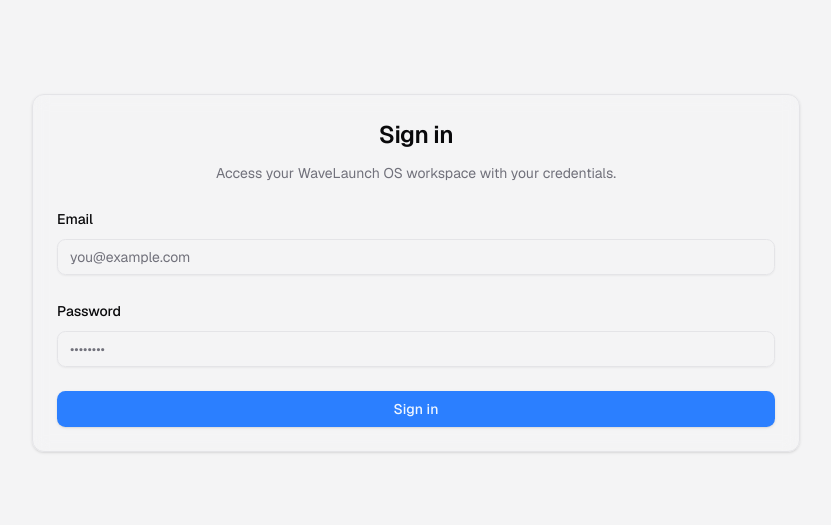
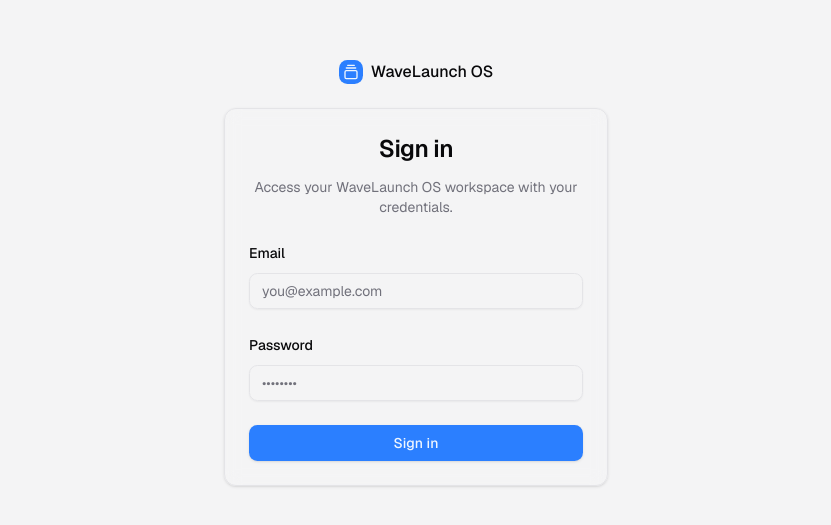
Before and after one commit to adityachaturveda/OSwavelaunch, a Next.js app in the folder wavelaunchos/: page /login in a window 1280 px wide. Shown: the part 127-652 px from the top of the page, without its empty margins (224-1055 px from the left). Built offline with nearby package versions, Linux system fonts and the light colour scheme; no server answers.

Commit message:
fix: revert to prisma-client provider for vercel compatibility\n\n- Keep binaryTargets for Vercel deployment (linux-musl, rhel-openssl-3.0.x)\n- Use prisma-client (Prisma 6.x Node-API) instead of prisma-client-js\n- Update login page to use shadcn login-03 layout

```diff
--- a/wavelaunchos/app/login/page.tsx
+++ b/wavelaunchos/app/login/page.tsx
@@ -1,5 +1,8 @@
+import Link from "next/link";
 import { redirect } from "next/navigation";
 import { getServerSession } from "next-auth";
+
+import { GalleryVerticalEnd } from "lucide-react";
 
 import { LoginForm } from "./login-form";
 import authOptions from "@/lib/auth/options";
@@ -21,8 +24,14 @@
   }
 
   return (
-    <div className="flex min-h-svh flex-col items-center justify-center bg-muted p-6 md:p-10">
-      <div className="w-full max-w-sm md:max-w-3xl">
+    <div className="bg-muted flex min-h-svh flex-col items-center justify-center gap-6 p-6 md:p-10">
+      <div className="flex w-full max-w-sm flex-col gap-6">
+        <Link href="/" className="flex items-center gap-2 self-center font-medium">
+          <div className="bg-primary text-primary-foreground flex size-6 items-center justify-center rounded-md">
+            <GalleryVerticalEnd className="size-4" />
+          </div>
+          WaveLaunch OS
+        </Link>
         <LoginForm />
       </div>
     </div>
```
Also changed, not shown: 1 other file (tests, documents, lock files or other folders).
